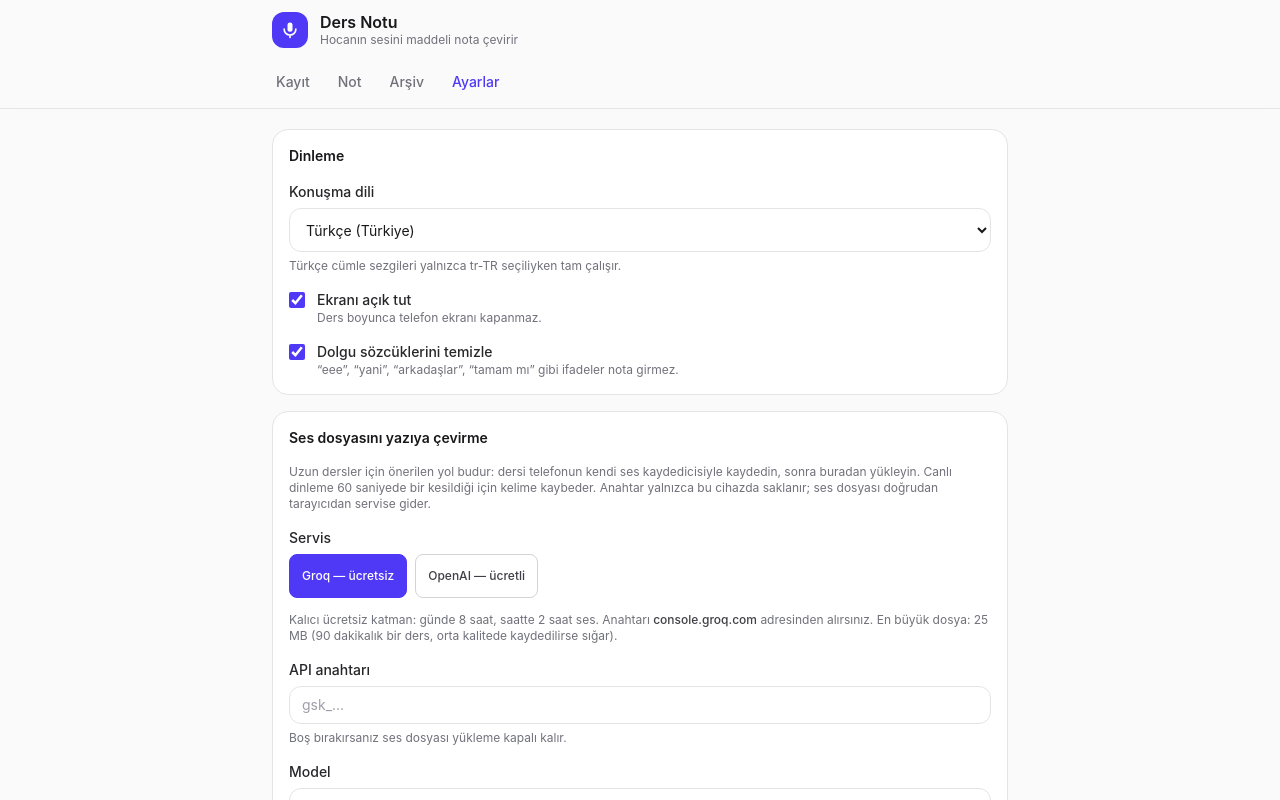
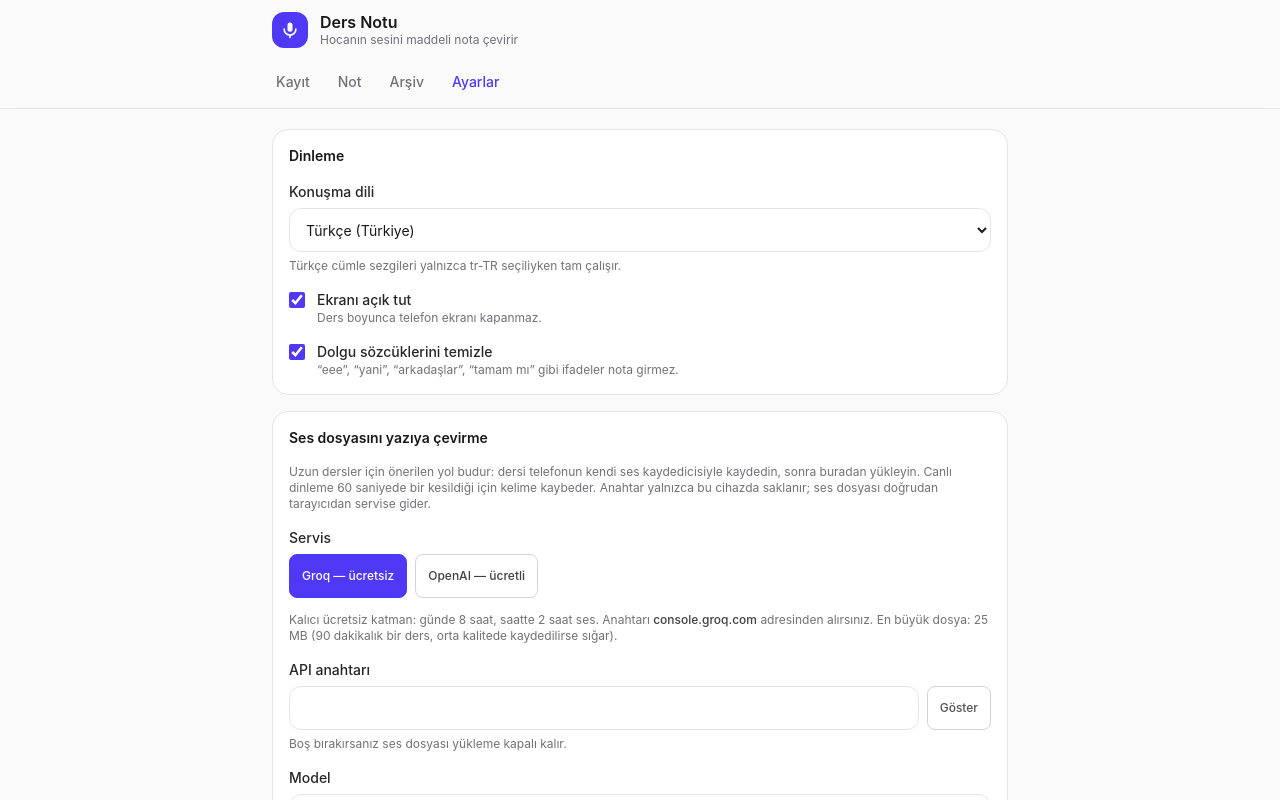
Before and after one commit to AliTsn00/DersNotu, a React (Vite) app: page / in a window 1280 px wide. Both pictures are taken after a click on the button "Ayarlar". Shown: the top 800 px of the page. Built offline with nearby package versions, Linux system fonts and the light colour scheme.

Commit message:
Anahtar alanlarina goster/gizle ve uzunluk gostergesi ekle

```diff
--- a/src/ui/AyarEkrani.jsx
+++ b/src/ui/AyarEkrani.jsx
@@ -1,4 +1,6 @@
 // Uygulama ayarları. Her şey tarayıcıda (localStorage) saklanır.
+
+import { useState } from 'react';
 
 import { Alan, Kart, girdiSinifi } from './parcalar.jsx';
 import { ekranKilidiVarMi } from '../core/ekran.js';
@@ -27,6 +29,33 @@ function Anahtar({ etiket, aciklama, isaretli, degistir }) {
         <span className="block text-xs text-zinc-500 dark:text-zinc-400">{aciklama}</span>
       </span>
     </label>
+  );
+}
+
+/**
+ * Gizli alan. Yanlış yapıştırılmış bir anahtarı gözle görebilmek için
+ * göster/gizle düğmesi taşır: hatanın en sık sebebi eksik kopyalama.
+ */
+function GizliGirdi({ deger, degistir }) {
+  const [acik, acikAyarla] = useState(false);
+  return (
+    <div className="flex gap-2">
+      <input
+        type={acik ? 'text' : 'password'}
+        value={deger}
+        onChange={(olay) => degistir(olay.target.value.trim())}
+        autoComplete="off"
+        spellCheck={false}
+        className={`${girdiSinifi} font-mono`}
+      />
+      <button
+        type="button"
+        onClick={() => acikAyarla(!acik)}
+        className="shrink-0 rounded-lg border border-zinc-300 px-3 text-xs font-medium text-zinc-600 dark:border-zinc-700 dark:text-zinc-300"
+      >
+        {acik ? 'Gizle' : 'Göster'}
+      </button>
+    </div>
   );
 }
 
@@ -128,13 +157,9 @@ export default function AyarEkrani({ ayarlar, guncelle }) {
         </Alan>
 
         <Alan etiket="API anahtarı" aciklama="Boş bırakırsanız ses dosyası yükleme kapalı kalır.">
-          <input
-            type="password"
-            value={ayarlar.cevirimAnahtari}
-            onChange={(olay) => ayarla('cevirimAnahtari')(olay.target.value)}
-            placeholder={seciliServis === CEVIRIM_SERVISLERI.groq ? 'gsk_…' : 'sk-…'}
-            autoComplete="off"
-            className={girdiSinifi}
+          <GizliGirdi
+            deger={ayarlar.cevirimAnahtari}
+            degistir={ayarla('cevirimAnahtari')}
           />
         </Alan>
 
@@ -185,15 +210,17 @@ export default function AyarEkrani({ ayarlar, guncelle }) {
 
         <Alan
           etiket="API anahtarı"
-          aciklama="Workers AI Read + Edit yetkili bir token. Boşsa akıllı not kapalı kalır."
+          aciklama="Workers AI Read + Edit yetkili bir token (Global API Key değil). Boşsa akıllı not kapalı kalır."
         >
-          <input
-            type="password"
-            value={ayarlar.zekaAnahtari}
-            onChange={(olay) => ayarla('zekaAnahtari')(olay.target.value.trim())}
-            autoComplete="off"
-            className={girdiSinifi}
+          <GizliGirdi
+            deger={ayarlar.zekaAnahtari}
+            degistir={ayarla('zekaAnahtari')}
           />
+          <p className="mt-1 text-xs text-zinc-500 dark:text-zinc-400">
+            {ayarlar.zekaAnahtari
+              ? `${ayarlar.zekaAnahtari.length} karakter girildi (token genelde 40).`
+              : 'Henüz girilmedi.'}
+          </p>
         </Alan>
 
         <Alan etiket="Model">
```
